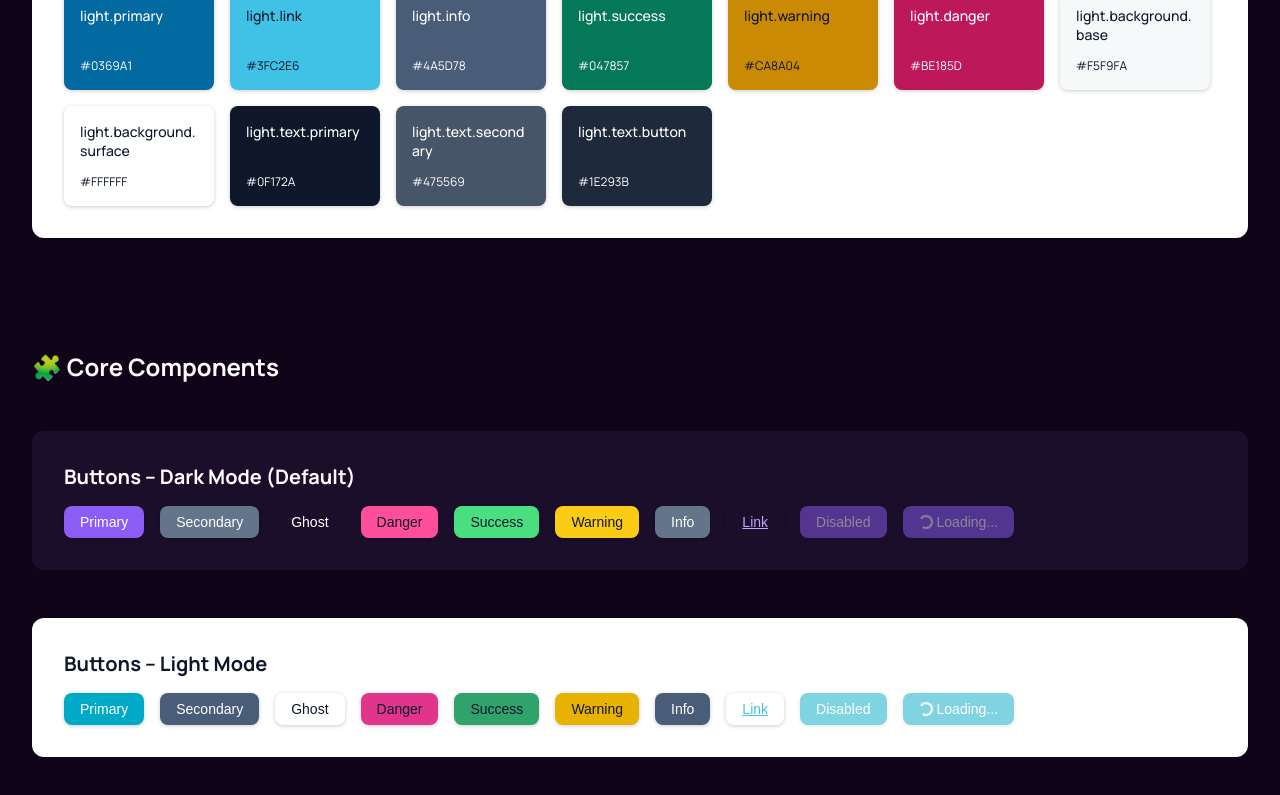
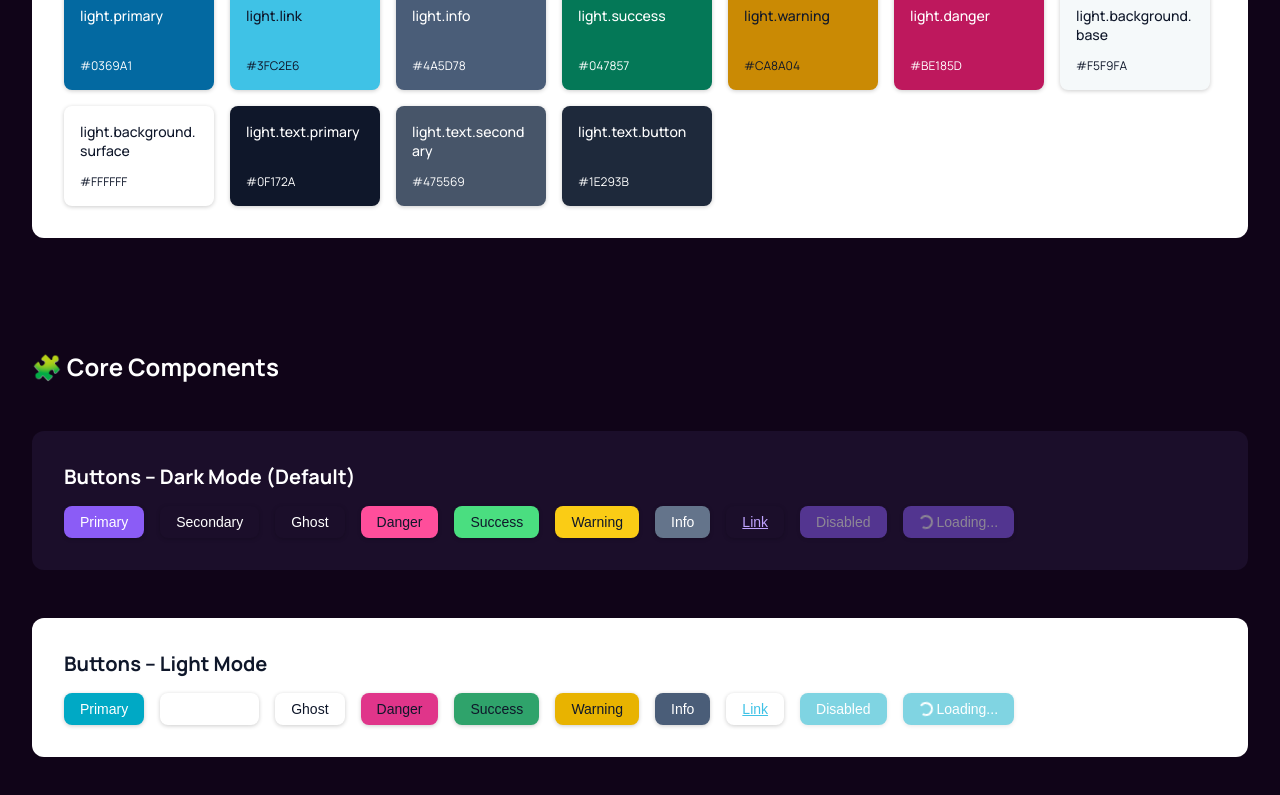
Before and after one commit to jeanetteobr/killua-ui, a React (Vite) app: page / in a window 1280 px wide. Shown: the part 532-1327 px from the top of the page. Built offline with nearby package versions, Linux system fonts and the light colour scheme.

Commit message:
refactor(button): use dedicated gray for secondary, always white text, and correct focus ring color

```diff
--- a/src/components/core/Button/index.tsx
+++ b/src/components/core/Button/index.tsx
@@ -19,7 +19,8 @@ const variantStyles = {
     border: "none",
   },
   secondary: {
-    backgroundColor: "var(--color-info)",
+    backgroundColor: "var(--color-secondary)",
+    color: "#FFFFFF",
     border: "none",
   },
   ghost: {
@@ -80,8 +81,11 @@ export const Button = forwardRef<HTMLButtonElement, ButtonProps>(({
 }, ref) => {
   // Compute dynamic text color for solid variants
   let textColor: string | undefined = undefined;
-  if (variant !== "ghost" && variant !== "link") {
+  if (variant !== "ghost" && variant !== "link" && variant !== "secondary") {
     textColor = getDynamicTextColor(variantBgColors[variant]);
+  }
+  if (variant === "secondary") {
+    textColor = "#FFFFFF";
   }
 
   const baseStyles: React.CSSProperties = {
@@ -105,14 +109,14 @@ export const Button = forwardRef<HTMLButtonElement, ButtonProps>(({
   };
 
   const focusRingColors = {
-    primary: "var(--color-primary)",
-    secondary: "var(--color-info)",
-    ghost: "var(--text-primary)",
-    danger: "var(--color-danger)",
-    success: "var(--color-success)",
-    warning: "var(--color-warning)",
-    info: "var(--color-info)",
-    link: "var(--color-link)",
+    primary: "var(--focus-ring-primary)",
+    secondary: "var(--focus-ring-secondary)",
+    ghost: "var(--focus-ring-ghost)",
+    danger: "var(--focus-ring-danger)",
+    success: "var(--focus-ring-success)",
+    warning: "var(--focus-ring-warning)",
+    info: "var(--focus-ring-info)",
+    link: "var(--focus-ring-link)",
   };
 
   const getFocusRingStyles = (variant: ButtonVariant) => ({
```
